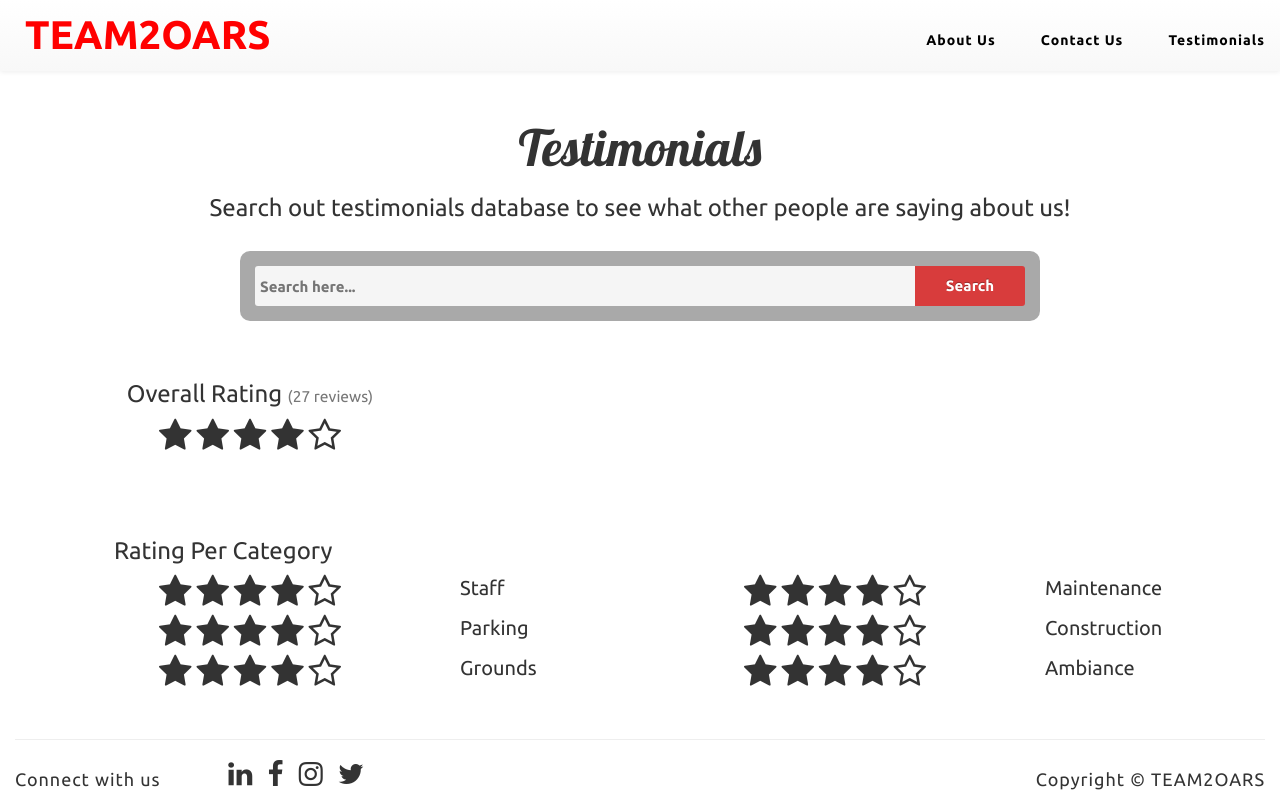
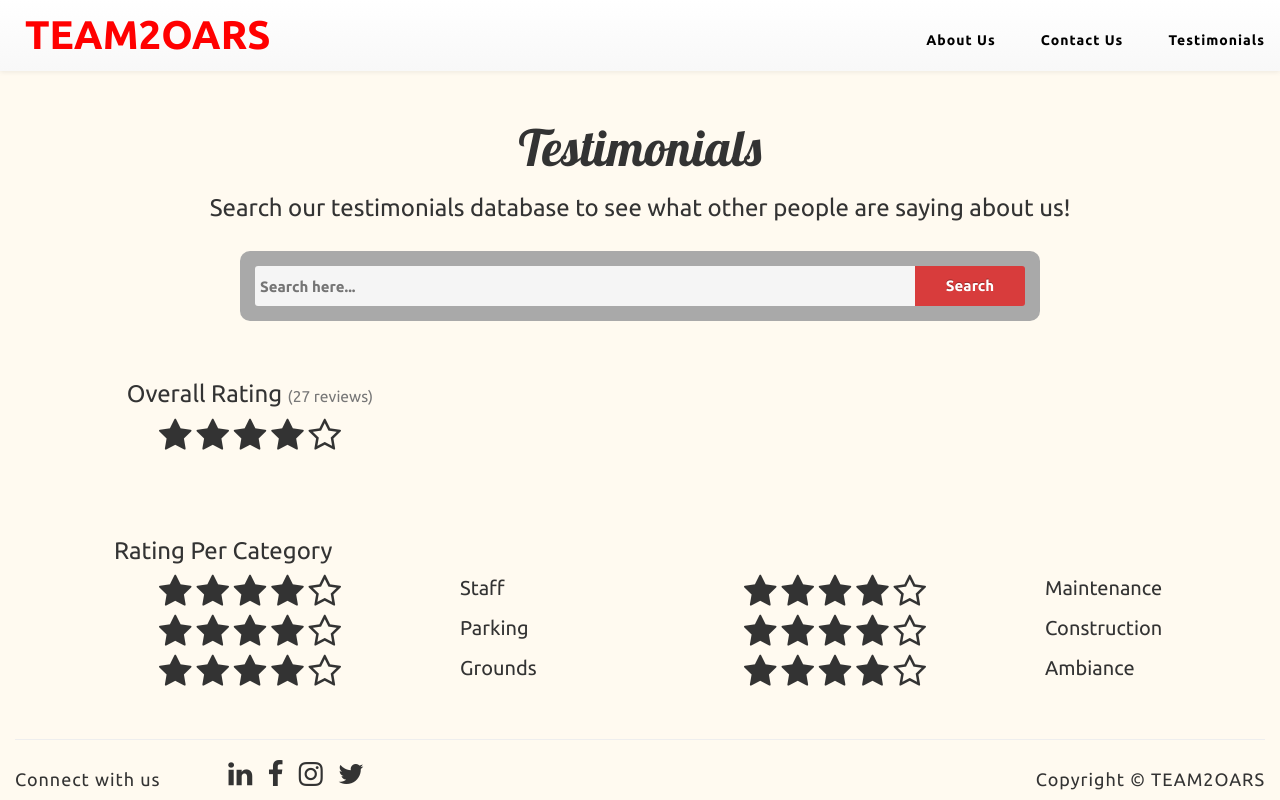
Before and after one commit to achernan/TEAM2OARS, a Django app: page /testimonials/ in a window 1280 px wide. Run offline with Django 3.2, Linux system fonts and the light colour scheme; some libraries are stand-ins or nearby versions.

Commit message:
Formatting/style

```diff
--- a/TEAM2OARS_APP/static/css/contact_us.css
+++ b/TEAM2OARS_APP/static/css/contact_us.css
@@ -53,6 +53,10 @@ p {
     font-family: Ubuntu, sans-serif;
 }
 
+body {
+    background-color: floralwhite;
+}
+
 footer {
     letter-spacing: 1px;
     font-family: Ubuntu, sans-serif;
--- a/TEAM2OARS_APP/static/css/front_page.css
+++ b/TEAM2OARS_APP/static/css/front_page.css
@@ -63,7 +63,7 @@ body {
 footer {
     letter-spacing: 1px;
     font-family: Ubuntu, sans-serif;
-    position:absolute;
+    /*position:absolute;
     width:100%;
-    bottom:0;
+    bottom:0;*/
 }
--- a/TEAM2OARS_APP/static/css/testimonials.css
+++ b/TEAM2OARS_APP/static/css/testimonials.css
@@ -68,6 +68,9 @@ footer {
     bottom:0;
 }
 
+body {
+    background-color: floralwhite;
+}
 
 /*search box wrapper*/
 .form-wrapper {
--- a/TEAM2OARS_APP/templates/TEAM2OARS_APP/testimonials.html
+++ b/TEAM2OARS_APP/templates/TEAM2OARS_APP/testimonials.html
@@ -39,7 +39,7 @@
         </nav>
 
         <h1> Testimonials</h1>
-        <h3 class="text-style">Search out testimonials database to see what other people are saying about us!</h3>
+        <h3 class="text-style">Search our testimonials database to see what other people are saying about us!</h3>
 
         <br>
 
```
Also changed, not shown: TEAM2OARS_APP/static/css/about_us.css (+6 -2 lines).
